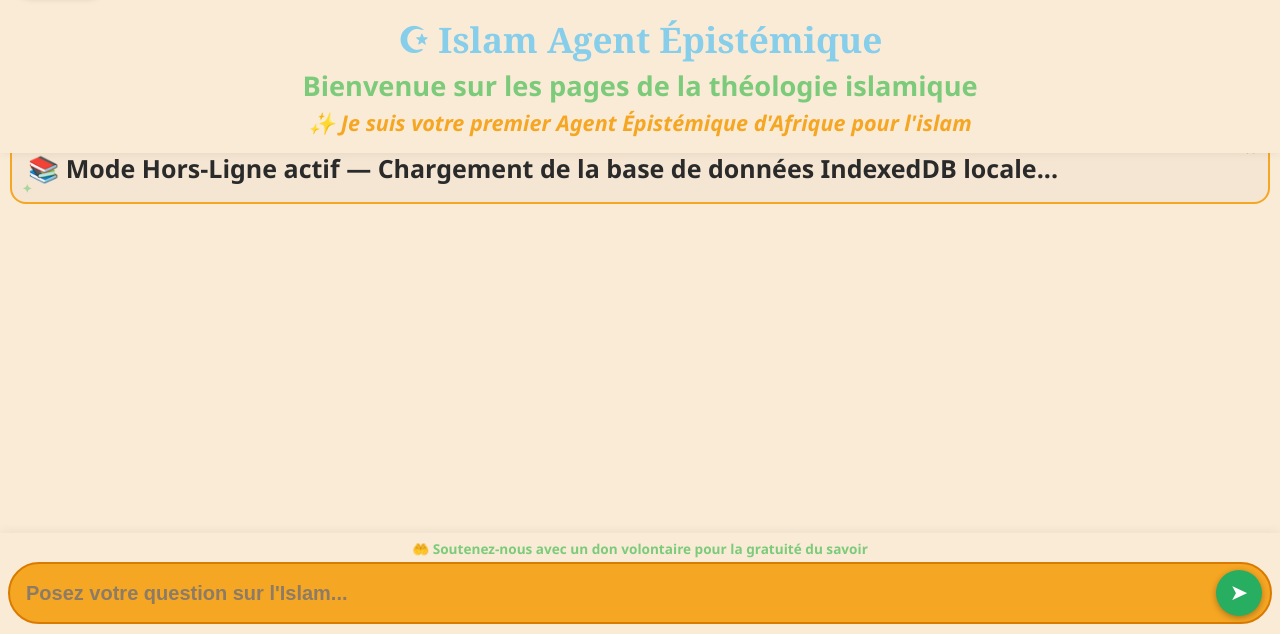
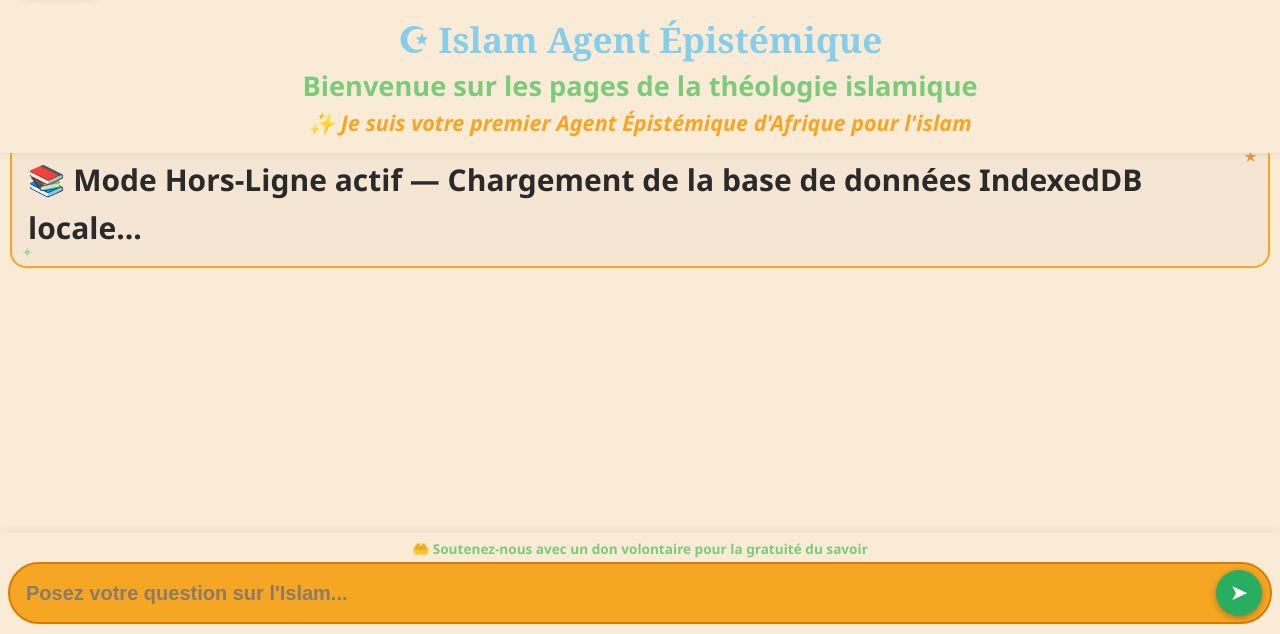
Before and after one commit to bawanana555-hue/islam-agent-backend, a website: page index.html in a window 1280 px wide. Shown: the part 166-800 px from the top of the page. Drawn offline with nearby package versions, Linux system fonts and the light colour scheme; no server answers.

Commit message:
Increase chat message font size to 30px

```diff
--- a/index.html
+++ b/index.html
@@ -148,7 +148,7 @@
     /* MESSAGES DU CHAT - TAILLE DE POLICE AUGMENTÉE (20px) */
     .msg {
         width:100%; margin-bottom:14px; padding:14px 16px;
-        border-radius:16px; line-height:1.6; font-size:25px;
+        border-radius:16px; line-height:1.6; font-size:30px;
         color:var(--noir-fonce); font-weight:bold;
         border:2px solid var(--orange-clair);
         background:var(--orange-clair);
```
